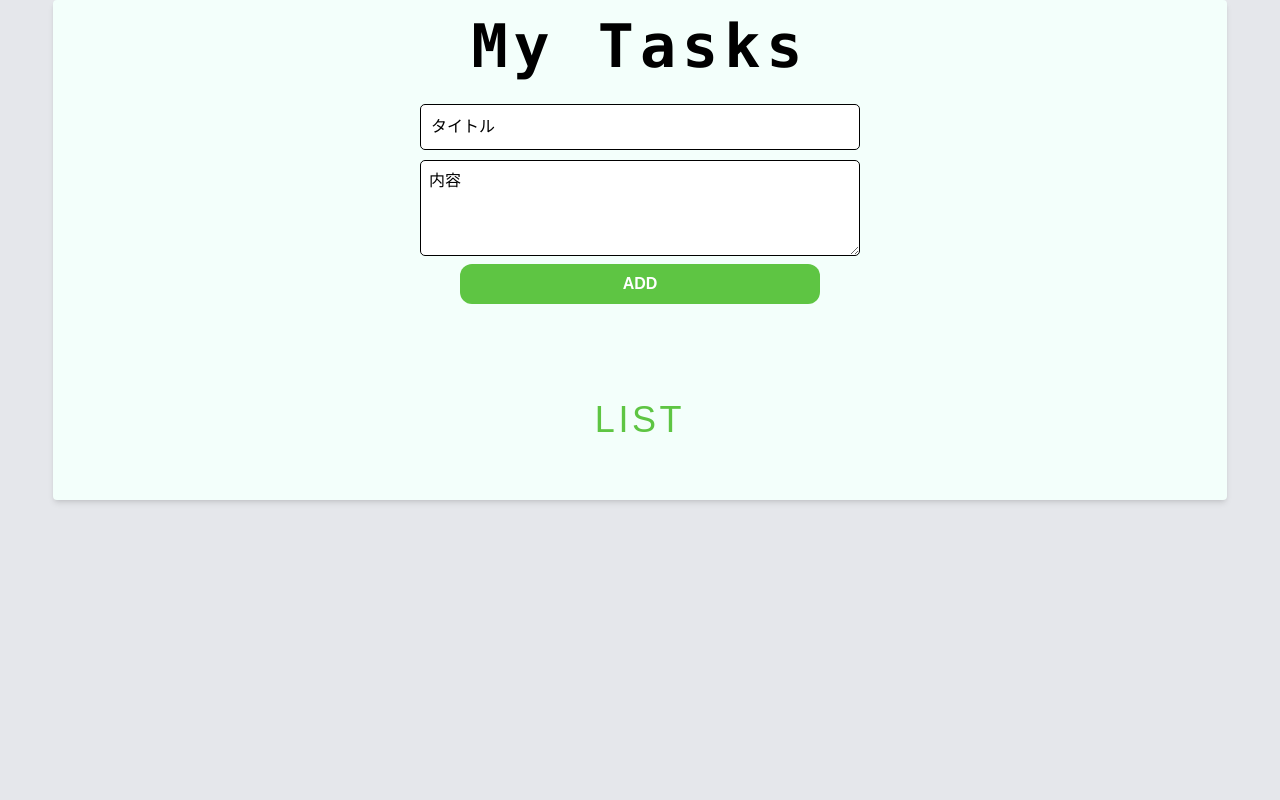
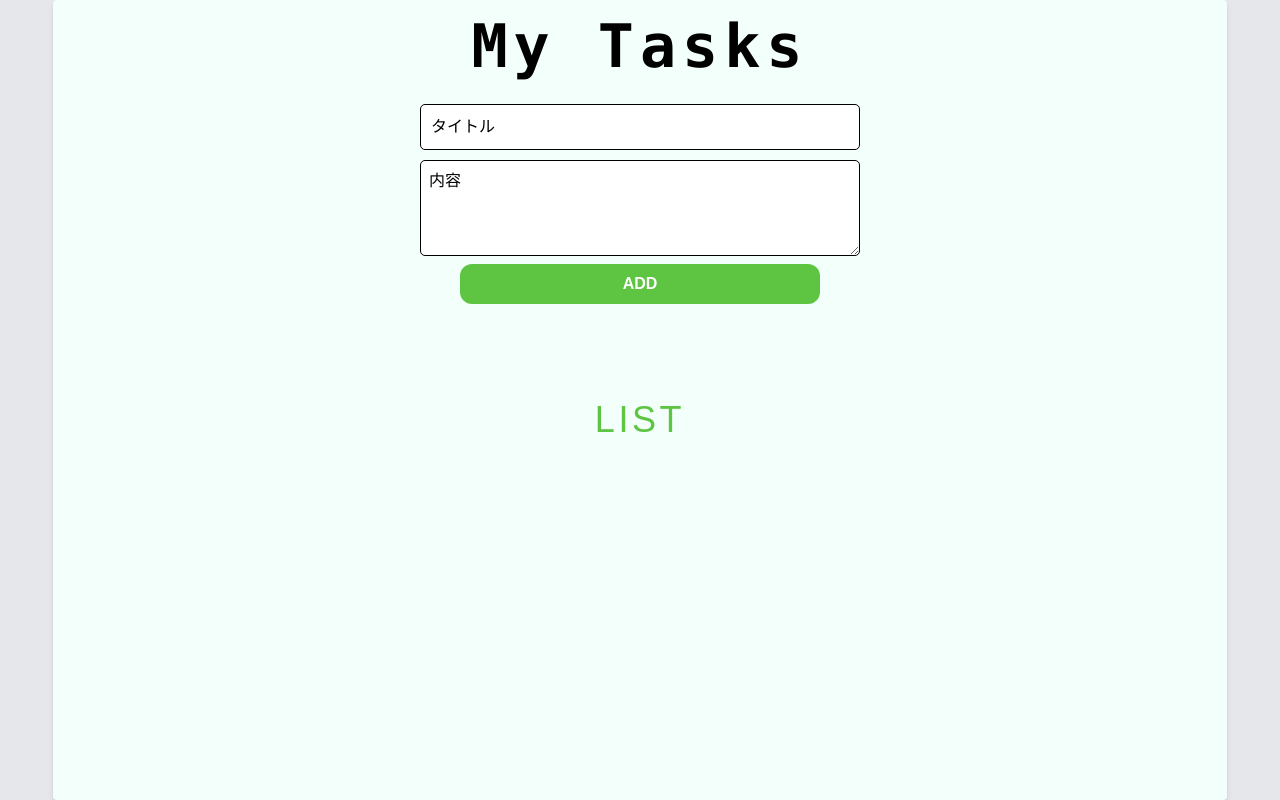
Before and after one commit to ito0627/todo-app, a Next.js app: page / in a window 1280 px wide. Built offline with nearby package versions, Linux system fonts and the light colour scheme.

Commit message:
レイアウト修正

```diff
--- a/pages/index.tsx
+++ b/pages/index.tsx
@@ -5,7 +5,7 @@ import TaskList from "../src/recoil/components/TaskList";
 const Home: React.FC = () => {
   return (
     <div className="bg-gray-200 min-h-screen">
-      <div className="flex flex-col items-center justify-center p-4 w-11/12 h-full mx-auto content-color rounded shadow-md">
+      <div className="flex flex-col items-center p-4 w-11/12 h-screen mx-auto content-color rounded shadow-md">
         <h1 className="text-6xl mb-3 tracking-widest font-mono">My Tasks</h1>
         <TaskForm />
         <h2 className="text-4xl text-green-custom mt-20 mb-3 tracking-widest">
```
